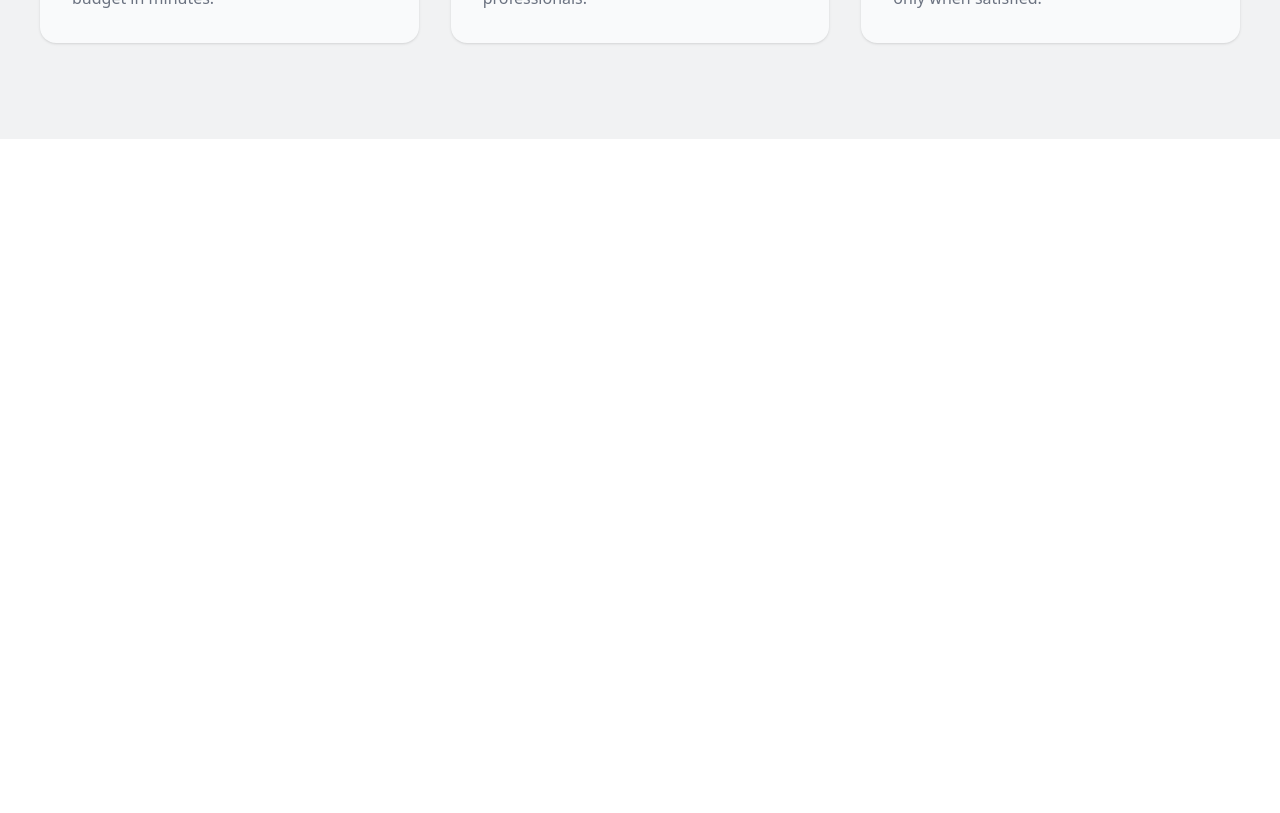
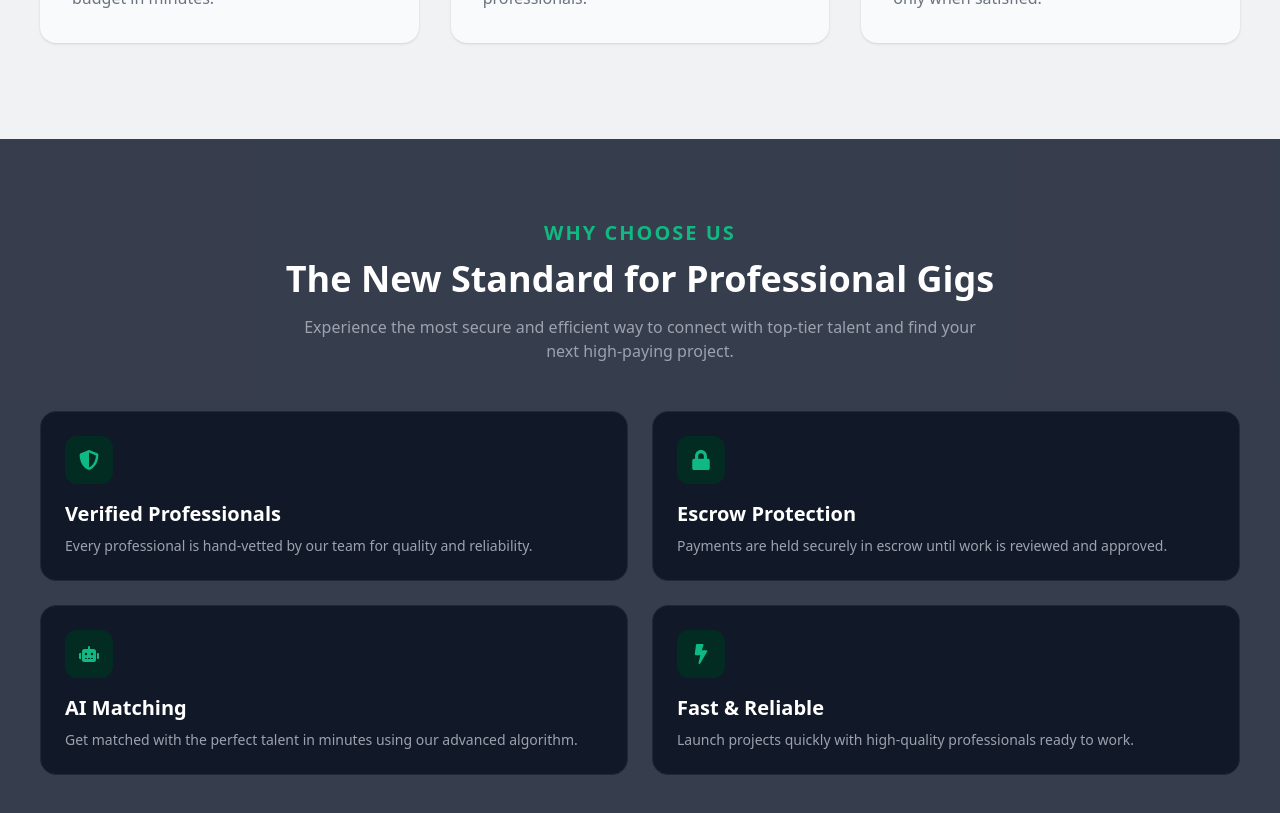
Before and after one commit to priyanksingh12/FreeLanzo, a React (Vite) app: page /landing in a window 1280 px wide. Shown: the part 2400-3213 px from the top of the page. Before the commit the page ends 2539 px from the top, so only its background shows below. Built offline with nearby package versions, Linux system fonts and the light colour scheme.

Commit message:
Why choose us  done

```diff
--- a/src/pages/Landing.jsx
+++ b/src/pages/Landing.jsx
@@ -1,6 +1,6 @@
 import React from 'react'
 import Navbar from '../components/Navbar'
-import { FaGlobe, FaUsers, FaHandshake, FaBriefcase,FaCode, FaPaintBrush, FaPenNib, FaBullhorn, FaChartLine ,FaHome ,FaUserCheck, FaLock, FaUserPlus,FaWallet} from "react-icons/fa";
+import { FaGlobe, FaUsers, FaHandshake, FaBriefcase,FaCode, FaPaintBrush, FaPenNib, FaBullhorn, FaChartLine ,FaHome ,FaUserCheck, FaLock, FaUserPlus,FaWallet,FaShieldAlt,  FaBolt, FaRobot} from "react-icons/fa";
 import { useNavigate } from 'react-router-dom';
 import { useState } from 'react';
 
@@ -356,6 +356,73 @@ const Step = ({ icon, title, desc }) => (
 </section>
 
 
+<section className="bg-[#0f172ad5] py-20 text-white">
+  <div className="max-w-7xl mx-auto px-10">
+
+
+    <div className="text-center mb-12">
+  <p className="text-xl tracking-widest text-[#10B981] font-semibold mb-3">
+    WHY CHOOSE US
+  </p>
+  <h2 className="text-4xl font-bold mb-4">
+    The New Standard for Professional Gigs
+  </h2>
+  <p className="text-[#9CA3AF] max-w-2xl mx-auto">
+    Experience the most secure and efficient way to connect with top-tier talent and find your next high-paying project.
+  </p>
+</div>
+
+    <div className="grid md:grid-cols-2 gap-6">
+
+
+      <div className="bg-[#111827] border border-[#1F2937] rounded-2xl p-6  transition">
+        <div className="w-12 h-12 flex items-center justify-center rounded-xl bg-[#022C22] text-[#10B981] mb-4">
+          <FaShieldAlt className="text-xl" />
+        </div>
+        <h3 className="text-xl font-semibold mb-2">Verified Professionals</h3>
+        <p className="text-[#9CA3AF] text-sm">
+          Every professional is hand-vetted by our team for quality and reliability.
+        </p>
+      </div>
+
+
+      <div className="bg-[#111827] border border-[#1F2937] rounded-2xl p-6  transition">
+        <div className="w-12 h-12 flex items-center justify-center rounded-xl bg-[#022C22] text-[#10B981] mb-4">
+          <FaLock className="text-xl" />
+        </div>
+        <h3 className="text-xl font-semibold mb-2">Escrow Protection</h3>
+        <p className="text-[#9CA3AF] text-sm">
+          Payments are held securely in escrow until work is reviewed and approved.
+        </p>
+      </div>
+
+
+      <div className="bg-[#111827] border border-[#1F2937] rounded-2xl p-6  transition">
+        <div className="w-12 h-12 flex items-center justify-center rounded-xl bg-[#022C22] text-[#10B981] mb-4">
+          <FaRobot className="text-xl" />
+        </div>
+        <h3 className="text-xl font-semibold mb-2">AI Matching</h3>
+        <p className="text-[#9CA3AF] text-sm">
+          Get matched with the perfect talent in minutes using our advanced algorithm.
+        </p>
+      </div>
+
+
+      <div className="bg-[#111827] border border-[#1F2937] rounded-2xl p-6  transition">
+        <div className="w-12 h-12 flex items-center justify-center rounded-xl bg-[#022C22] text-[#10B981] mb-4">
+          <FaBolt className="text-xl" />
+        </div>
+        <h3 className="text-xl font-semibold mb-2">Fast & Reliable</h3>
+        <p className="text-[#9CA3AF] text-sm">
+          Launch projects quickly with high-quality professionals ready to work.
+        </p>
+      </div>
+
+    </div>
+  </div>
+</section>
+
+
     </>
   );
 };
```
